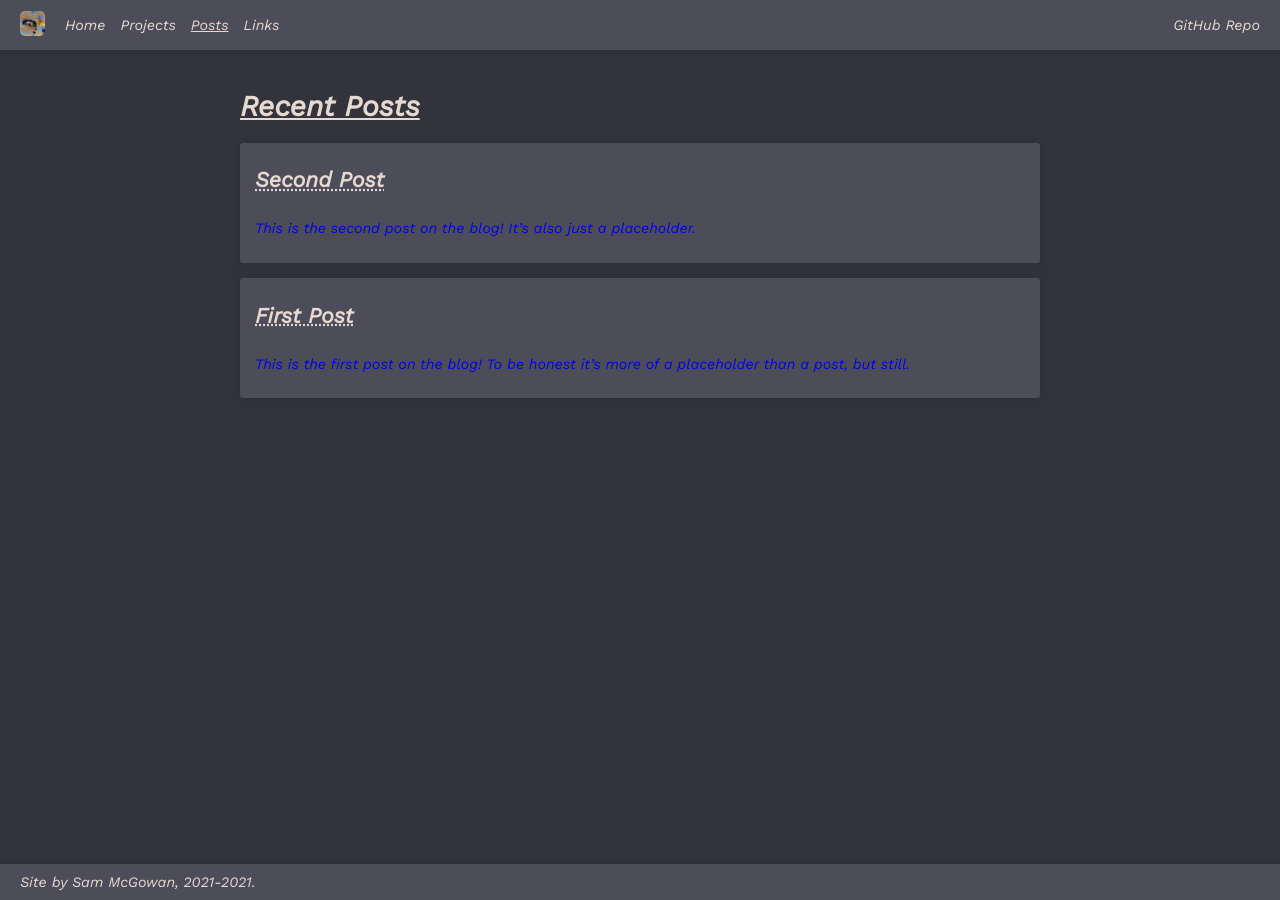
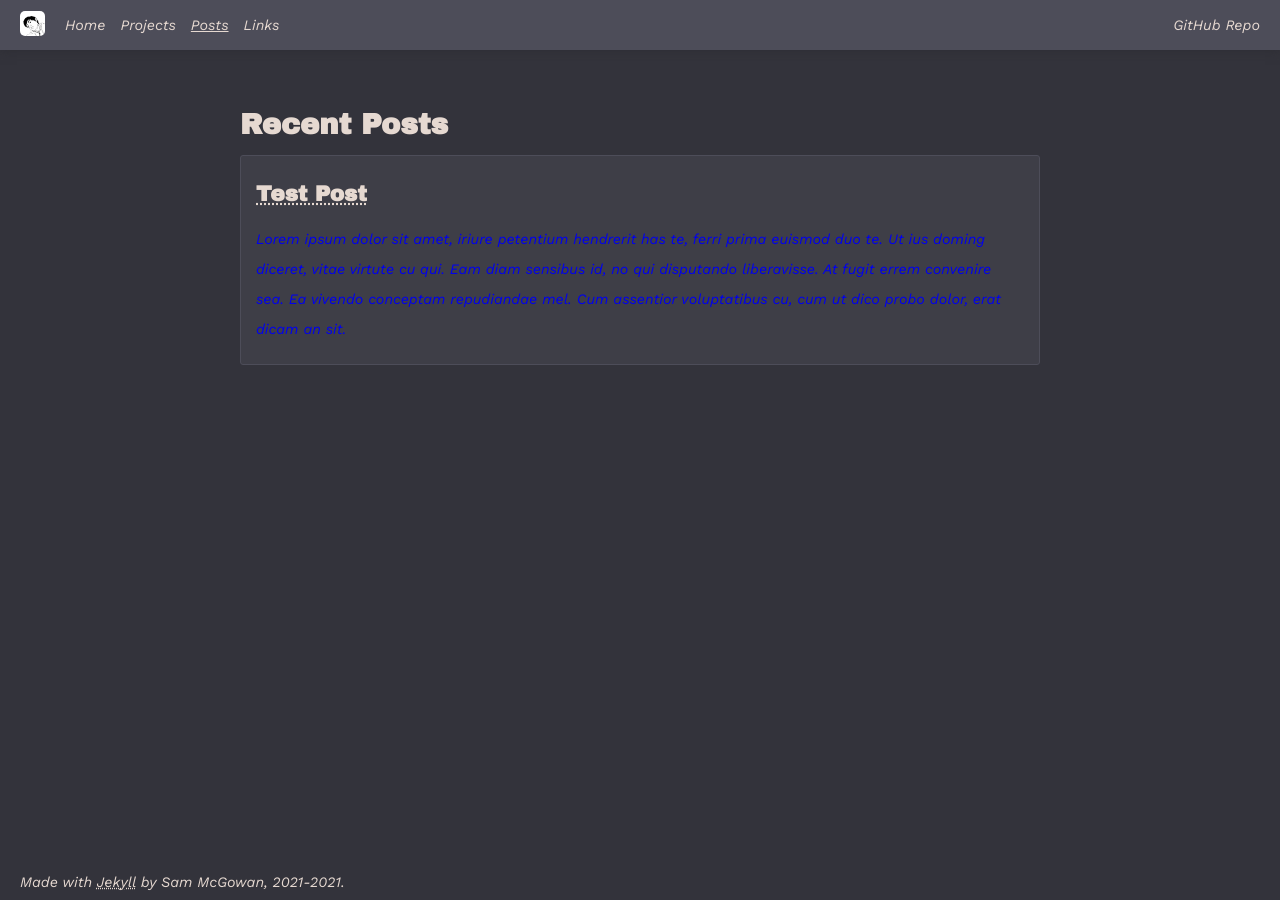
Before and after one commit to SamuelMcGowan/SamuelMcGowan.github.io, a Jekyll site: the page built from posts.html, in a window 1280 px wide. Built offline with Jekyll 4.4.1, drawn with Linux system fonts in a browser that asks for light colours.

Commit message:
Add Instagram widget, improve styling, general tweaks.

```diff
--- a/_includes/footer.html
+++ b/_includes/footer.html
@@ -1,3 +1,3 @@
 <footer>
-    Site by Sam McGowan, 2021-{{ 'now' | date: '%Y' }}.
+    Made with <a href="https://jekyllrb.com/">Jekyll</a> by Sam McGowan, 2021-{{ 'now' | date: '%Y' }}.
 </footer>
--- a/_layouts/default.html
+++ b/_layouts/default.html
@@ -5,6 +5,7 @@
         <title>Squoop | {{ page.title }}</title>
         <link rel="stylesheet" href="/assets/css/styles.css">
         <link rel="stylesheet" href="/assets/css//syntax.css">
+        <link rel="shortcut icon" type="image/jpg" href="/assets/images/profile.jpg">
         {% feed_meta %}
         {% seo %}
     </head>
@@ -14,5 +15,7 @@
             {{ content }}
         </div>
         {% include footer.html %}
+        <div id="mask" onclick="closeImageViewer()"></div>
+        <img id="instagram-widget-viewer">
     </body>
 </html>
--- a/_posts/2021-10-18-first-post.md
+++ /dev/null
@@ -1,6 +0,0 @@
----
-title: First Post
----
-
-This is the first post on the blog!
-To be honest it's more of a placeholder than a post, but still.
--- a/_posts/2021-10-18-second-post.md
+++ /dev/null
@@ -1,6 +0,0 @@
----
-title: Second Post
----
-
-This is the second post on the blog!
-It's also just a placeholder.
--- /dev/null
+++ b/_posts/2021-10-18-test-post.md
@@ -0,0 +1,12 @@
+---
+title: Test Post
+---
+Lorem ipsum dolor sit amet, iriure petentium hendrerit has te, ferri prima euismod duo te. Ut ius doming diceret, vitae virtute cu qui. Eam diam sensibus id, no qui disputando liberavisse. At fugit errem convenire sea. Ea vivendo conceptam repudiandae mel. Cum assentior voluptatibus cu, cum ut dico probo dolor, erat dicam an sit.
+
+Ad sea graece iuvaret ancillae, tation conceptam ad duo. Eum ut feugait iudicabit, erant temporibus at nec, in veritus sapientem pri. Probo quando verterem cu pro, id pri choro dolor consequuntur, est iriure alienum iudicabit et. Sumo argumentum an nam, et sed nostro mollis.
+
+Vel te vidit adhuc persequeris, cum viderer corrumpit id, sed veniam omnium ex. Sint choro possit ei mea, mea esse posse scripserit at. Nec no malis denique assueverit. Ut eos quod tale dicant. Meliore noluisse eam at.
+
+Et quo partem oblique graecis, eam ei atomorum argumentum. Menandri consulatu cum an, no pro ignota ullamcorper definitiones. Singulis volutpat honestatis per ad, has et solet abhorreant adversarium. Eam nobis ignota ex, eam putent scaevola conceptam ea.
+
+Iusto animal consetetur at quo, sit ut tale iusto sapientem, duo ea modus dolorum. Tritani salutatus ut quo, nam et legere alienum inimicus. Eos ut congue salutandi definitiones, ei quo verear virtute singulis, debitis feugait quo no. Salutatus hendrerit pertinacia ei his, esse dicta iisque ius id, ut suas quodsi intellegam vis. Aeterno petentium eam in. Qui luptatum verterem assentior ne, has ne tincidunt contentiones, accumsan maluisset interpretaris in quo.
--- a/assets/css/styles.scss
+++ b/assets/css/styles.scss
@@ -1,11 +1,13 @@
 ---
 ---
 
-@import url('https://fonts.googleapis.com/css2?family=Noto+Sans+Mono&family=Work+Sans:ital@1&display=swap');
+@import url('https://fonts.googleapis.com/css2?family=Archivo+Black&family=Noto+Sans+Mono&family=Work+Sans:ital@1&display=swap');
 
 $bg-color: #33333b;
 $bg-color-light: #4d4d59;
 $bg-color-dark: #2d2d33;
+$bg-color-darkest: #161618;
+$bg-color-mid: #3e3e47;
 $fg-color: #e6d9d1;
 $fg-color-light: #f7f1ed;
 $fg-color-dark: #b6afab;
@@ -17,6 +19,7 @@ $corner-size: 3px;
 $font-size-code: 13px;
 
 $fade-speed: 30ms;
+$fade-speed-slow: 100ms;
 
 @mixin nospace {
     padding: 0;
@@ -27,10 +30,19 @@ $fade-speed: 30ms;
     background-color: $bg-color-light;
     box-shadow: 0 0 10px $bg-color-dark;
     transition-duration: $fade-speed;
+    border-radius: $corner-size;
 }
 
-@mixin card-hover {
+@mixin hover-shadow {
     box-shadow: 0 0 25px $bg-color-dark;
+}
+
+@mixin flat-card {
+    margin: 0;
+    padding: 15px;
+    border-radius: $corner-size;
+    background-color: $bg-color-mid;
+    border: 1px solid $bg-color-light;
 }
 
 @mixin link {
@@ -39,6 +51,7 @@ $fade-speed: 30ms;
 
     transition-duration: $fade-speed;
     position: relative;
+    bottom: 0;
     color: $fg-color;
 }
 
@@ -57,13 +70,13 @@ $fade-speed: 30ms;
 
     max-width: 800px;
 
-    padding: 20px;
+    padding: 40px 20px;
     margin: auto;
     margin-bottom: 40px;
 }
 
 footer {
-    @include card;
+    // @include card;
 
     position: absolute;
     bottom: 0;
@@ -93,23 +106,12 @@ body {
 // }
 
 h1, h2, h3 {
-    font-family: 'Work Sans', sans-serif;
+    font-family: 'Archivo Black', sans-serif;
+    margin-bottom: 15px;
 }
 
-h1 {
-    text-decoration: underline;
-}
-
-// h1:before {
-//     content: "# ";
-// }
-
-// h2:before {
-//     content: "## ";
-// }
-
-// h3:before {
-//     content: "### ";
+// h1 {
+//     text-decoration: underline;
 // }
 
 a:not(.unstyled-link) {
@@ -140,14 +142,15 @@ blockquote p:before {
 }
 
 select {
-    @include card;
+    @include flat-card;
     margin-right: auto;
     margin-bottom: 15px;
     padding: 7px;
+    color: inherit;
+}
 
-    border: none;
-    border-radius: $corner-size;
-    color: inherit;
+select:hover {
+    @include hover-shadow;
 }
 
 .subtitle {
@@ -165,6 +168,7 @@ select {
     overflow: auto;
 
     list-style-type: none;
+    border-radius: 0;
 }
 
 .navbar li {
@@ -211,7 +215,7 @@ select {
 }
 
 .post-list a {
-    @include card;
+    @include flat-card;
 
     display: block;
     padding: 5px 15px;
@@ -219,10 +223,10 @@ select {
 
     text-decoration: none;
 
-    border-radius: $corner-size;
+    //border-radius: $corner-size;
 }
 .post-list a:hover {
-    @include card-hover;
+    @include hover-shadow;
 }
 
 .post-list h2, .post-list a:visited {
@@ -234,11 +238,12 @@ select {
 
 // CODE
 .highlight pre {
-    @include card;
-    margin: 0;
-    padding: 15px;
-    border-radius: $corner-size;
+    @include flat-card;
     line-height: 20px;
+}
+
+.highlight pre:hover {
+    @include hover-shadow;
 }
 
 pre.highlight {
@@ -251,8 +256,7 @@ pre.highlight {
 }
 #turbowarp-viewer {
     @include nospace;
-    //padding-bottom: 30px;
-    @include card;
+    @include flat-card;
     border-radius: $corner-size;
 }
 
@@ -260,3 +264,60 @@ pre.highlight {
     @include nospace;
     margin-bottom: 15px;
 }
+
+// INSTAGRAM WIDGET
+#mask {
+    display: none;
+    position: absolute;
+    top: 0;
+    left: 0;
+    width: 100vw;
+    height: 100vh;
+    background-color: rgba(0, 0, 0, 0.699);
+
+    transition-duration: $fade-speed-slow;
+}
+
+.instagram-widget-wrapper {
+    margin-bottom: 25px;
+}
+
+.instagram-widget {
+    white-space: nowrap;
+    overflow-x: auto;
+    padding-top: 5px;
+    margin: 5px auto;
+}
+
+.instagram-widget img {
+    @include card;
+    display: inline-block;
+    position: relative;
+    margin-right: 15px;
+
+    height: 130px;
+    cursor: pointer;
+
+    left: 0;
+    bottom: 0;
+    transition: all $fade-speed-slow linear;
+}
+
+.instagram-widget img:hover {
+    @include hover-shadow;
+    left: 0;
+    bottom: 3px;
+}
+
+#instagram-widget-viewer {
+    position: absolute;
+    display: none;
+
+    top: 50%;
+    left: 50%;
+    height: 400px;
+    transform: translate(-50%, -50%);
+
+    box-shadow: 0 0 50px $bg-color-darkest;
+    border-radius: $corner-size;
+}
--- a/posts.html
+++ b/posts.html
@@ -2,6 +2,8 @@
 title: Posts
 ---
 <h1>Recent Posts</h1>
+{% assign num_posts = site.posts | size %}
+{% if num_posts > 0 %}
     <ul class="post-list">
         {% for post in site.posts %}
             <li><a href="{{ post.url }}" class="unstyled-link">
@@ -10,3 +12,6 @@ title: Posts
             </a></li>
         {% endfor %}
     </ul>
+{% else %}
+    <p>No posts yet.</p>
+{% endif %}
```
Also changed, not shown: _includes/instagram_widget.html (added, +12 -0 lines), _includes/turbowarp_viewer.html (added, +16 -0 lines), assets/js/instagram-widget.js (added, +16 -0 lines), index.md (+6 -3 lines), projects.html (deleted, +0 -22 lines), projects.md (added, +9 -0 lines), assets/images/profile-2.jpg (added), assets/images/profile.jpg. Lines whose indentation alone changed are shown as unchanged.
